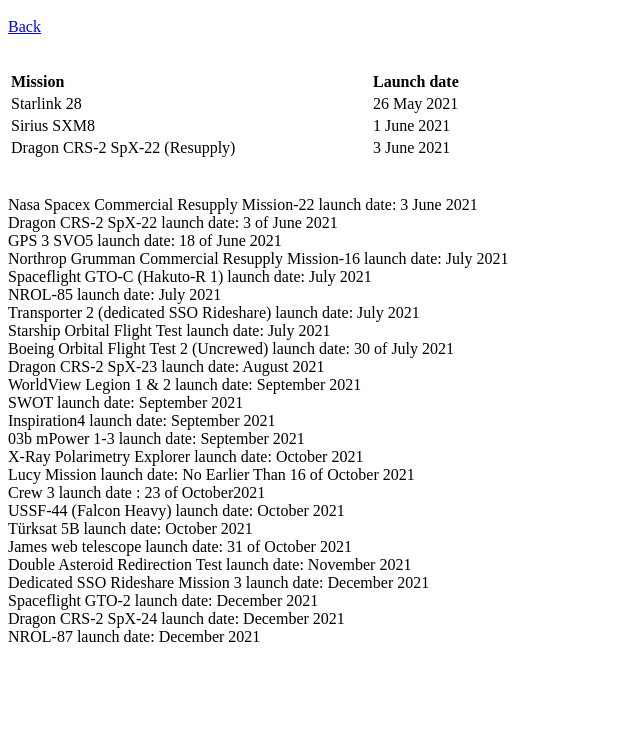
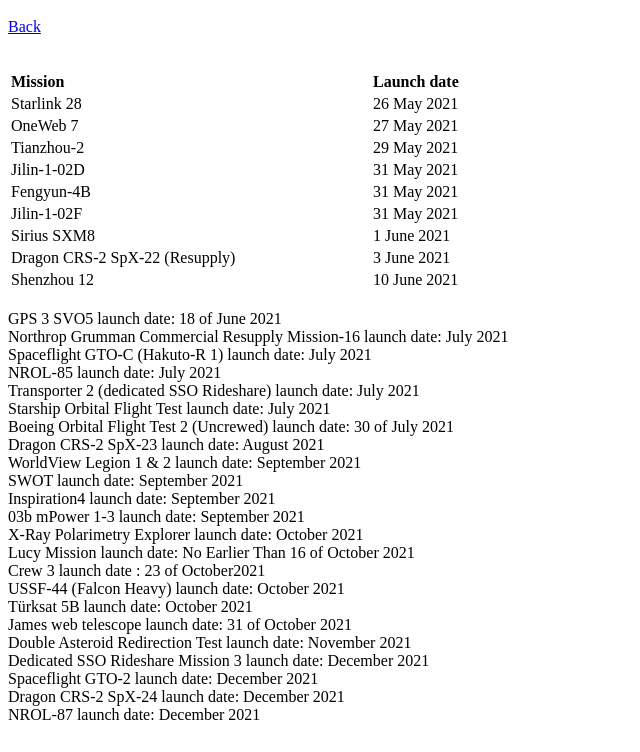
Before and after one commit to bonloupjunior/bonloupjunior.github.io, a plain HTML site: page launch.html in a window 1280 px wide. Shown: the part 48-800 px from the top of the page, without its empty margins (0-640 px from the left). Drawn offline with Linux system fonts and the light colour scheme.

Commit message:
Update launch.html

```diff
--- a/launch.html
+++ b/launch.html
@@ -11,8 +11,14 @@
 	<table style="width:40%">
 	  <tr><th align="left">Mission</th><th align="left">Launch date</th></tr>
 	  <tr><td>Starlink 28</td><td>26 May 2021</td></tr>
+		<tr><td>OneWeb 7</td><td>27 May 2021</td></tr>
+		<tr><td>Tianzhou-2</td><td>29 May 2021</td></tr>
+		<tr><td>Jilin-1-02D</td><td>31 May 2021</td></tr>
+		<tr><td>Fengyun-4B</td><td>31 May 2021 </td></tr>
+		<tr><td>Jilin-1-02F</td><td>31 May 2021</td></tr>
 	  <tr><td>Sirius SXM8</td><td>1 June 2021</td></tr>
 		<tr><td>Dragon CRS-2 SpX-22 (Resupply)</td><td>3 June 2021</td></tr>
+		<tr><td>Shenzhou 12</td><td>10 June 2021</td></tr>
 
 
 
@@ -20,9 +26,7 @@
 
 	</table>
 
-<br>
-<br> Nasa Spacex Commercial Resupply Mission-22 launch date: 3 June 2021
-<br>Dragon CRS-2 SpX-22 launch date: 3 of June 2021
+
 <br>GPS 3 SVO5 launch date: 18 of June 2021
 <br>Northrop Grumman Commercial Resupply Mission-16 launch date: July 2021
 <br>Spaceflight GTO-C (Hakuto-R 1) launch date: July 2021
```
